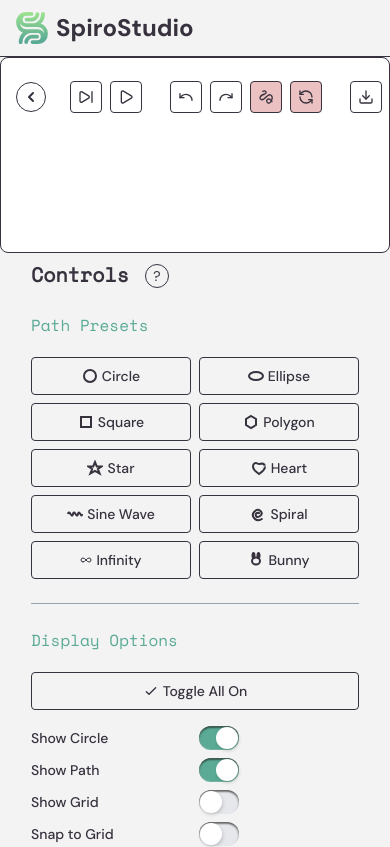
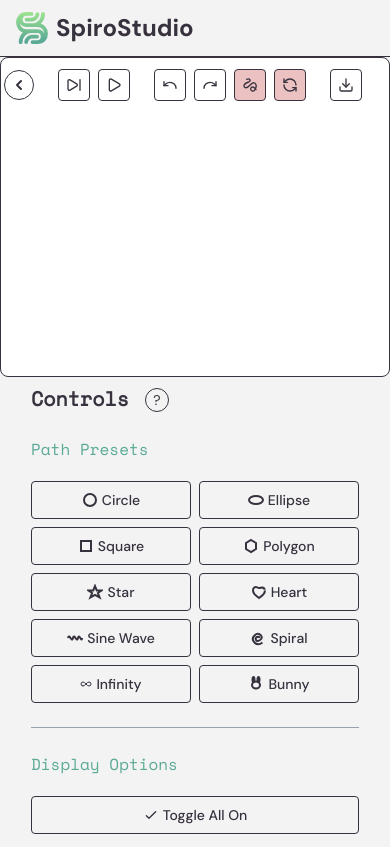
Before and after one commit to mlee2197/SpiroStudio, a Next.js app: page /create in a window 390 px wide. Shown: the top 847 px of the page. Built offline with nearby package versions, Linux system fonts and the light colour scheme.

Commit message:
improve canvas mobile responsiveness

```diff
--- a/src/app/create/page.tsx
+++ b/src/app/create/page.tsx
@@ -457,7 +457,7 @@ export default function CreatePage() {
         {/* Canvas */}
         <div
           ref={containerRef}
-          className="relative grid h-[calc(100%-24px)] w-full"
+          className="relative grid h-[calc(100%-24px)] min-h-[320px] w-full"
         >
           <GridCanvas
             showGrid={showGrid.enabled}
@@ -478,9 +478,9 @@ export default function CreatePage() {
             ref={canvasRef}
             className="relative pointer-events-none w-full border border-border rounded-lg cursor-crosshair bg-transparent [grid-area:1/1] z-20"
           />
-          <div className="absolute top-4 left-4">
+          <div className="absolute top-1 left-1 md:top-4 md:left-4">
             <Collapsible defaultOpen>
-              <div className="relative flex gap-3 z-100 md:gap-5">
+              <div className="relative flex gap-2 z-100 md:gap-5">
                 {/* Playback Controls */}
                 <div className="canvas-button-group">
                   <IconButton
```
